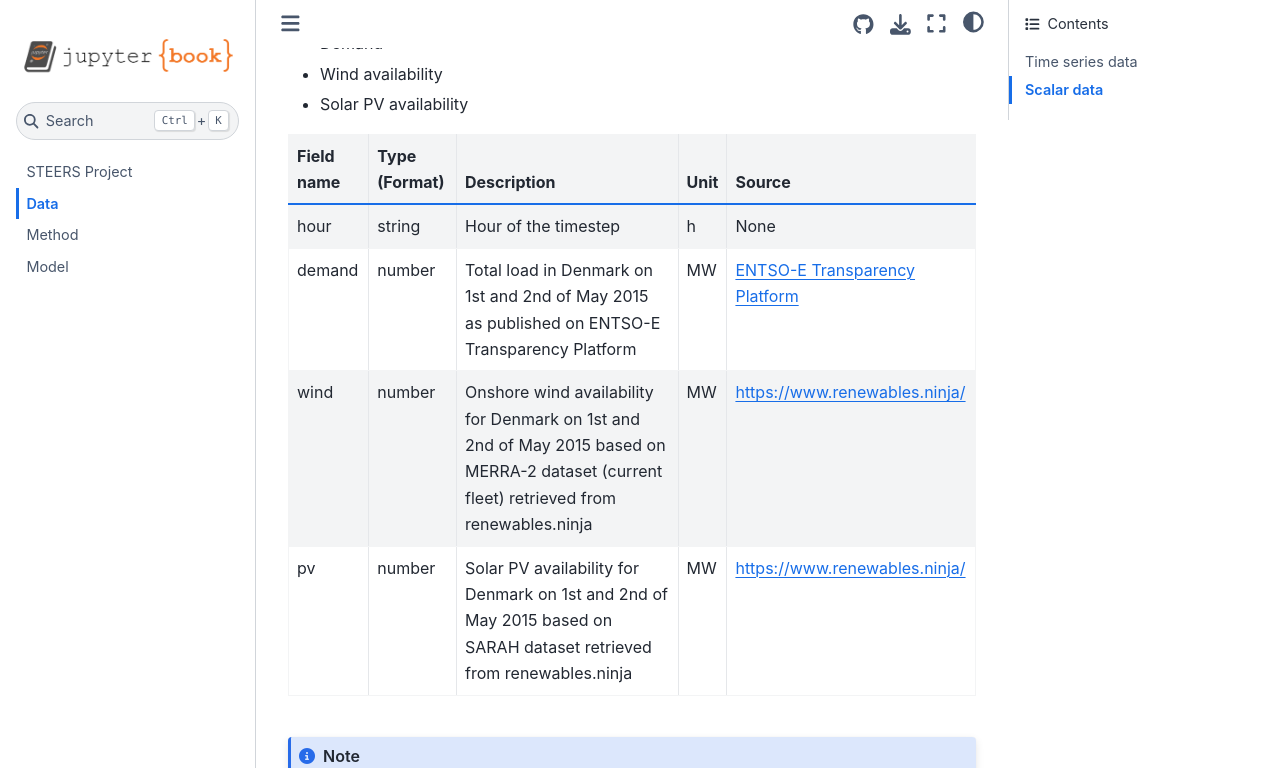
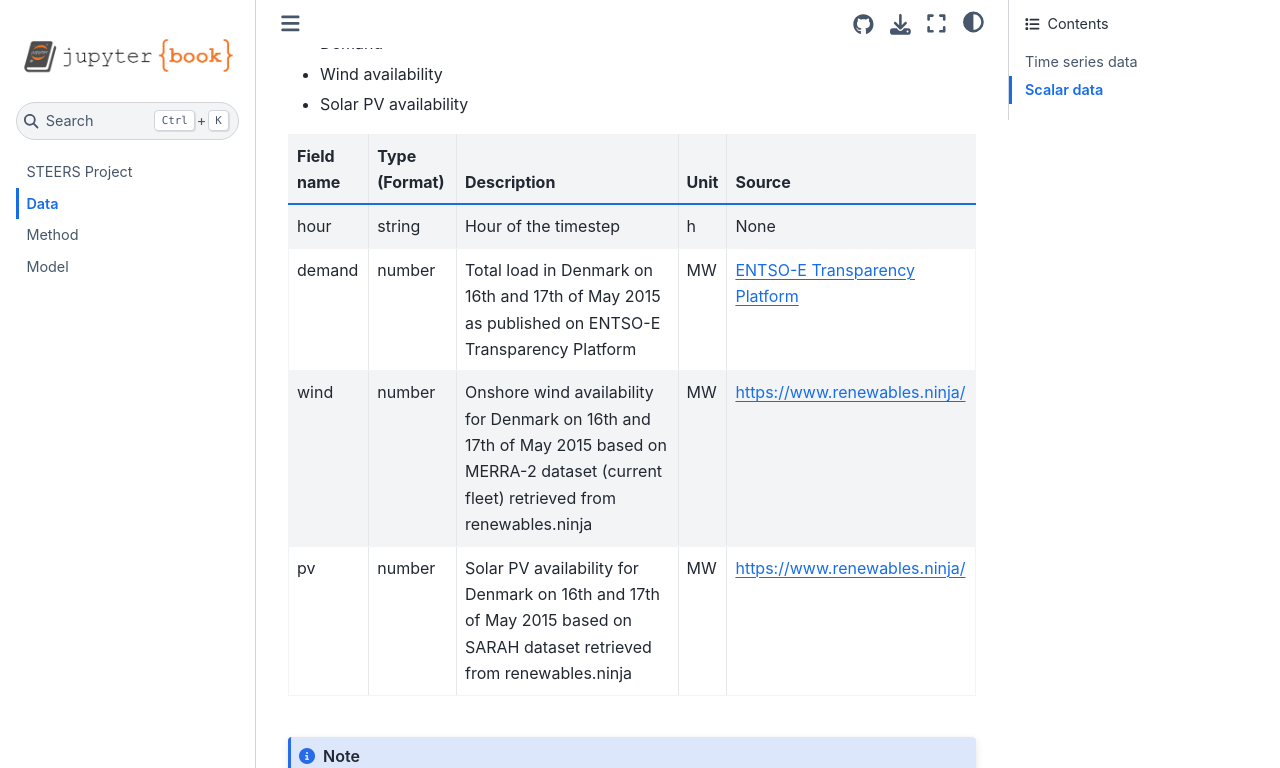
Before and after one commit to juliusmeier/steers-test, a Jupyter Book: the page built from docs/pages/data.md, in a window 1280 px wide and 1400 px high, scrolled down 230 px. Shown: the top 768 px of the window. Built offline with Jupyter Book 1.0.4 settings and Sphinx 7.4.7 and the Sphinx Book theme 1.1.4, drawn with Linux system fonts in a browser that asks for light colours; some of the changed text lies outside the part shown.

Commit message:
Update data and data documentation

```diff
--- a/docs/pages/data.md
+++ b/docs/pages/data.md
@@ -11,9 +11,9 @@
 | Field name | Type (Format) | Description | Unit  | Source |
 | ---        | ---           | ---         | ---   | ---    |
 | hour | string | Hour of the timestep | h | None |
-| demand | number | Total load in Denmark on 1st and 2nd of May 2015 as published on ENTSO-E Transparency Platform  | MW  | [ENTSO-E Transparency Platform](https://transparency.entsoe.eu/load-domain/r2/totalLoadR2/show) |
-| wind | number | Onshore wind availability for Denmark on 1st and 2nd of May 2015 based on MERRA-2 dataset (current fleet) retrieved from renewables.ninja | MW | https://www.renewables.ninja/ |
-| pv | number | Solar PV availability for Denmark on 1st and 2nd of May 2015 based on SARAH dataset retrieved from renewables.ninja | MW | https://www.renewables.ninja/ |
+| demand | number | Total load in Denmark on 16th and 17th of May 2015 as published on ENTSO-E Transparency Platform  | MW  | [ENTSO-E Transparency Platform](https://transparency.entsoe.eu/load-domain/r2/totalLoadR2/show) |
+| wind | number | Onshore wind availability for Denmark on 16th and 17th of May 2015 based on MERRA-2 dataset (current fleet) retrieved from renewables.ninja | MW | https://www.renewables.ninja/ |
+| pv | number | Solar PV availability for Denmark on 16th and 17th of May 2015 based on SARAH dataset retrieved from renewables.ninja | MW | https://www.renewables.ninja/ |
 
 :::{note}
 The time series data can be found in `data/timedata.csv`.
```
Also changed, not shown: other parts of docs/pages/data.md (+2 -2 lines), 2 other files.
